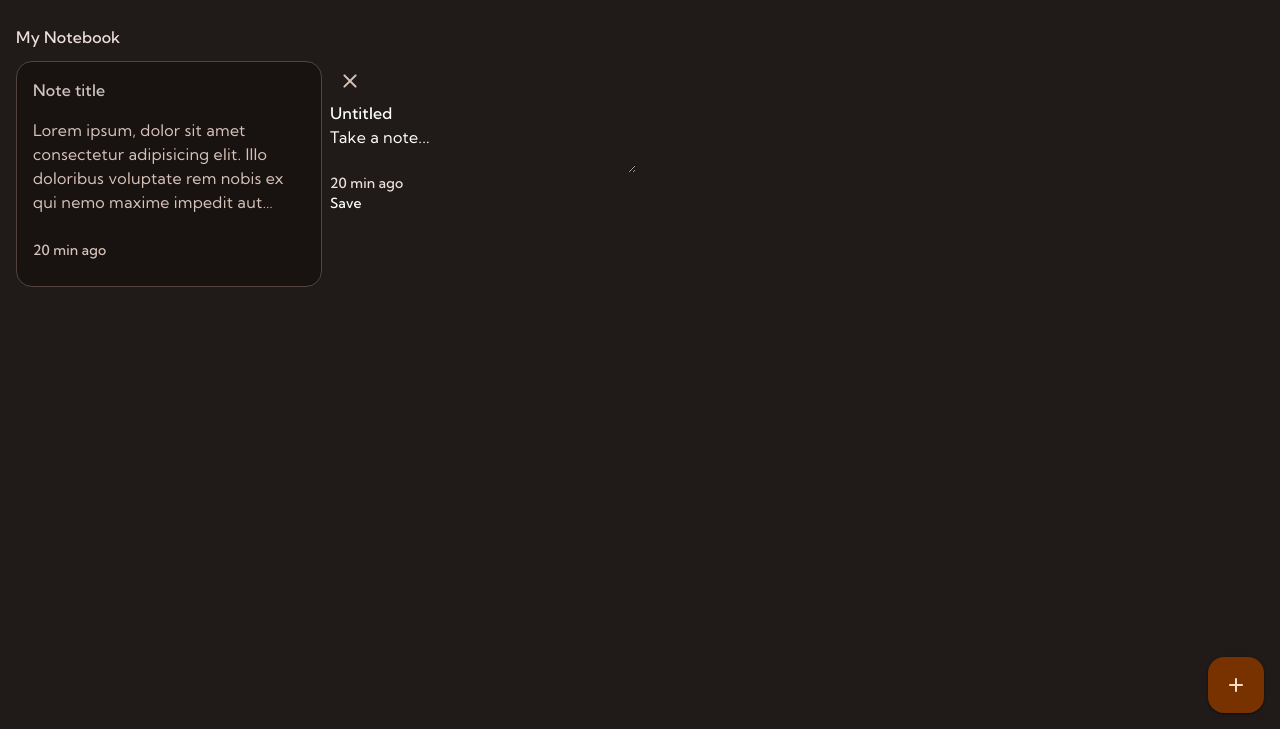
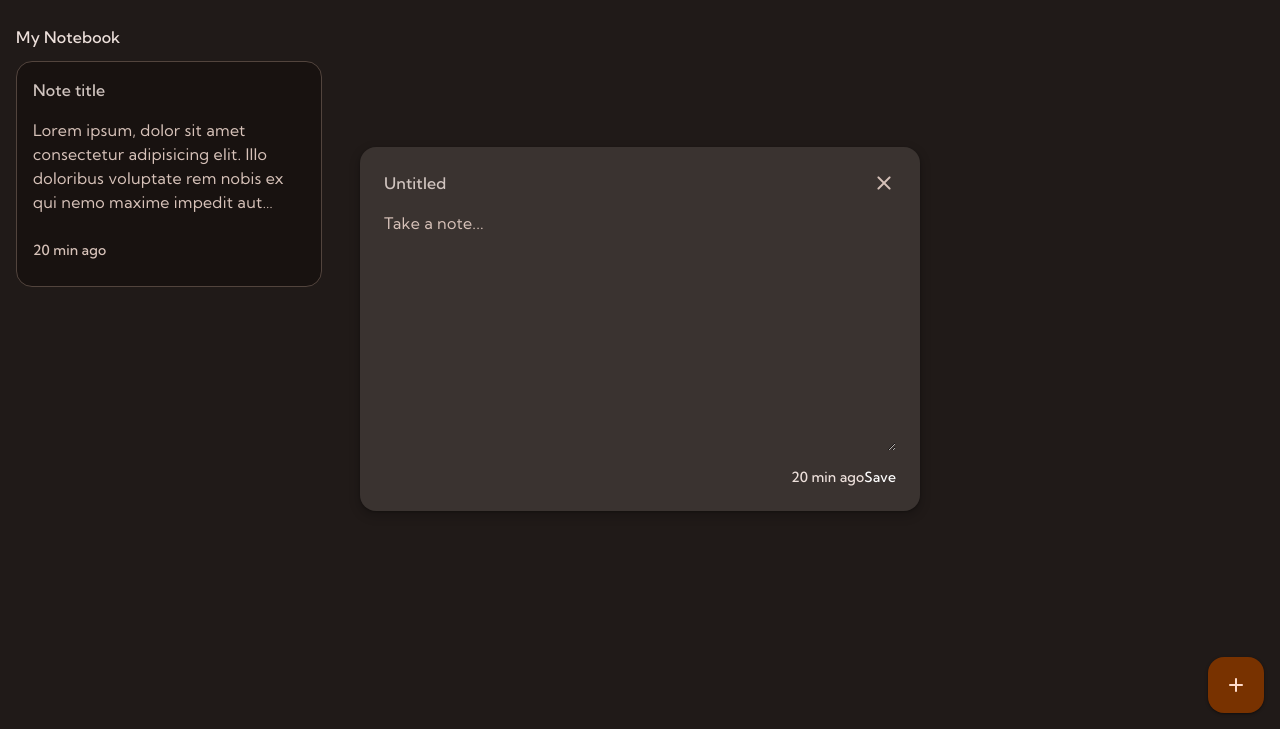
Before and after one commit to yarasa27/Create-Read-Update-Delete-CRUD-in-JavaScript-Note-Taking-App, a plain HTML site: page index.html in a window 1280 px wide. Shown: the part 71-800 px from the top of the page. Drawn offline with nearby package versions, Linux system fonts and the light colour scheme.

Commit message:
modal continue

```diff
--- a/src/css/style.css
+++ b/src/css/style.css
@@ -558,7 +558,57 @@ body{
  * Modal
  */
 
+.modal{
+  position: fixed;
+  top: 50%;
+  left: 50%;
+  transform: translate(-50%, -50%);
+  max-width: 560px;
+  width: calc(100% - var(--spacing-8));
+  background-color: var(--surface-container-highest);
+  border-radius: var(--radius-large);
+  padding: var(--spacing-6);
+  box-shadow: var(--shadow-3);
+  z-index: 8;
+  animation: modal-open var(--tr-duration-medium) var(--tr-easing-emphasized) forwards;
+}
 
+@keyframes modal-open{
+  0%{
+    transform: translate(-50%, calc(-50% + var(--spacing-5)));
+    opacity: 0;
+    visibility: hidden;
+  }
+  100%{
+    transform: translate(-50%, -50%);
+    opacity: 1;
+    visibility: visible;
+  }
+}
+
+.modal .icon-btn{
+  position: absolute;
+  top: var(--spacing-4);
+  right: var(--spacing-4);
+}
+.modal-title{
+  padding-inline-end: var(--spacing-10);
+  max-height: 48px;
+  color: var(--on-surface);
+  margin-block-end: var(--spacing-4);
+  overflow: hidden;
+}
+.modal-text{
+  min-height: 240px;
+  max-height: calc(100vh - 200px);
+  color: var(--on-surface-variant);
+  overflow-y: auto;
+  margin-block-end: var(--spacing-4);
+}
+.modal-footer{
+  display: flex;
+  justify-content: flex-end;
+}
 
 /**
  * Button
```
